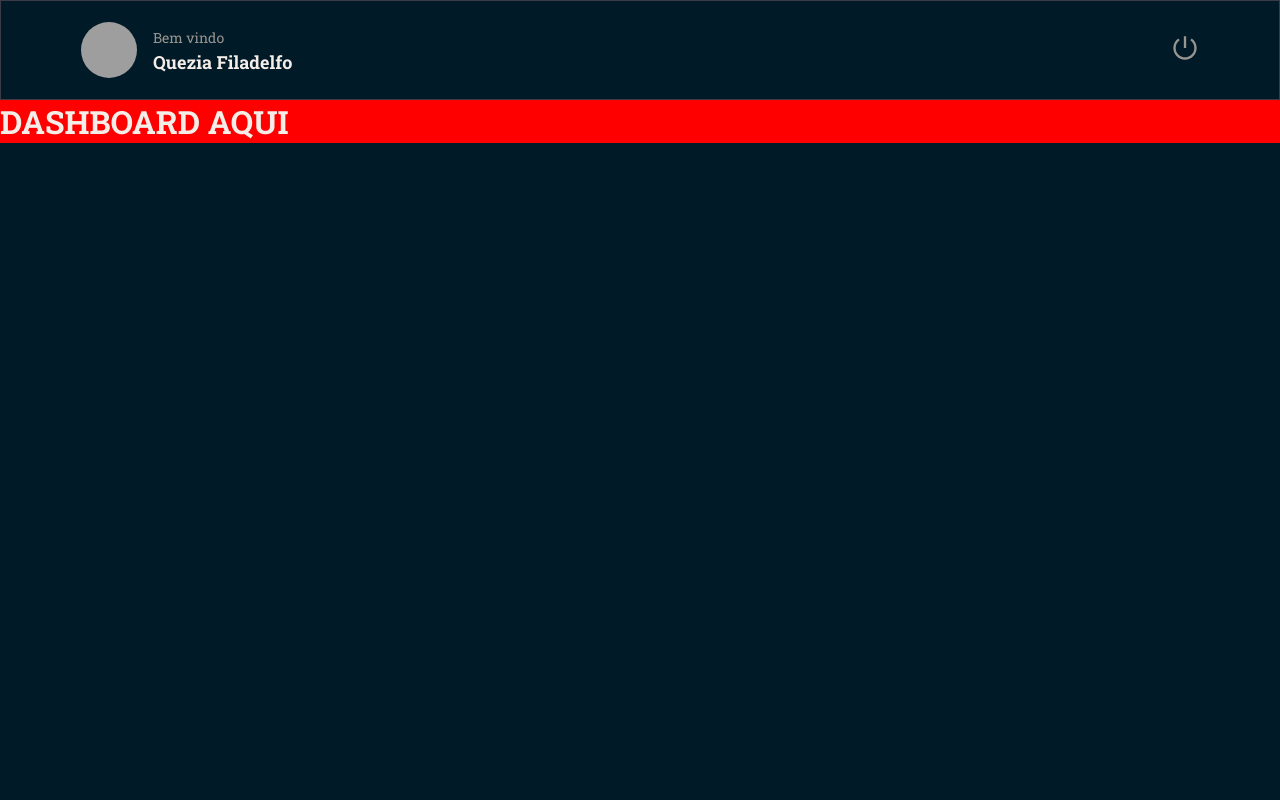
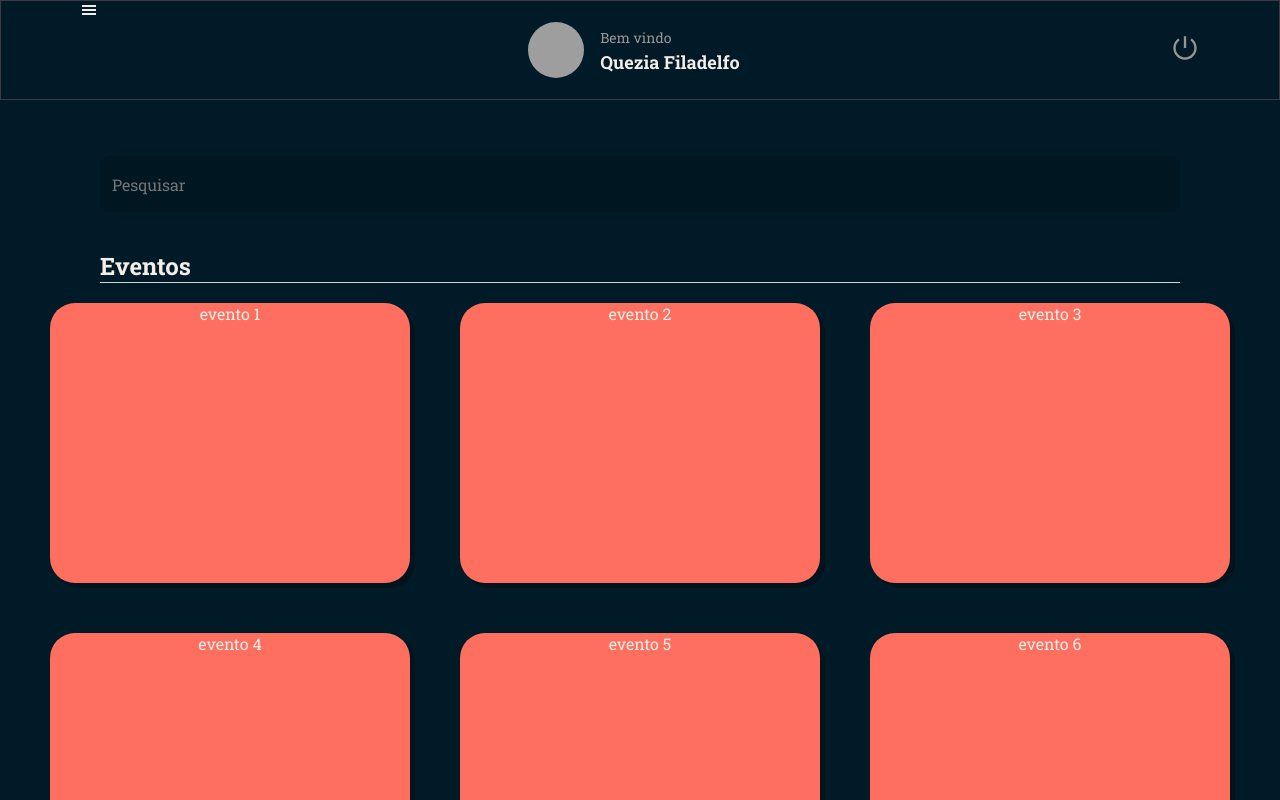
Before and after one commit to Avanti-Bootcamp-Proxy-Prowess/frontend-eventos-culturais, a React (Vite) app: page / in a window 1280 px wide. Shown: the top 800 px of the page. Built offline with nearby package versions, Linux system fonts and the light colour scheme; grey boxes are pictures that could not be loaded.

Commit message:
#5 feat: Adiciona o esqueleto da página de eventos e novos componentes

```diff
--- a/package.json
+++ b/package.json
@@ -10,6 +10,10 @@
     "preview": "vite preview"
   },
   "dependencies": {
+    "@emotion/react": "^11.11.4",
+    "@emotion/styled": "^11.11.5",
+    "@mui/icons-material": "^5.15.18",
+    "@mui/material": "^5.15.18",
     "axios": "^1.7.1",
     "react": "^18.2.0",
     "react-dom": "^18.2.0",
--- /dev/null
+++ b/src/components/Drawer/index.jsx
@@ -0,0 +1,45 @@
+import * as React from 'react';
+import Box from '@mui/material/Box';
+import Drawer from '@mui/material/Drawer';
+import List from '@mui/material/List';
+import ListItem from '@mui/material/ListItem';
+import ListItemButton from '@mui/material/ListItemButton';
+import ListItemIcon from '@mui/material/ListItemIcon';
+import ListItemText from '@mui/material/ListItemText';
+import InboxIcon from '@mui/icons-material/MoveToInbox';
+import MailIcon from '@mui/icons-material/Mail';
+import { GiHamburgerMenu } from "react-icons/gi";
+
+export default function TemporaryDrawer() {
+  const [open, setOpen] = React.useState(false);
+
+  const toggleDrawer = (newOpen) => () => {
+    setOpen(newOpen);
+  };
+
+  const DrawerList = (
+    <Box sx={{ width: 250 }} role="presentation" onClick={toggleDrawer(false)}>
+      <List>
+        {['Eventos', 'Locais', 'Categorias'].map((text, index) => (
+          <ListItem key={text} disablePadding>
+            <ListItemButton>
+              <ListItemIcon>
+                {index % 2 === 0 ? <InboxIcon /> : <MailIcon />}
+              </ListItemIcon>
+              <ListItemText primary={text} />
+            </ListItemButton>
+          </ListItem>
+        ))}
+      </List>
+    </Box>
+  );
+
+  return (
+    <div>
+      <GiHamburgerMenu onClick={toggleDrawer(true)}/>
+      <Drawer open={open} onClose={toggleDrawer(false)}>
+        {DrawerList}
+      </Drawer>
+    </div>
+  );
+}
--- /dev/null
+++ b/src/components/EventGrid/index.jsx
@@ -0,0 +1,14 @@
+import { GridContainer, GridContainerItem } from "./styles";
+
+export function EventGrid() {
+    return (
+        <GridContainer>
+            <GridContainerItem>evento 1</GridContainerItem>
+            <GridContainerItem>evento 2</GridContainerItem>
+            <GridContainerItem>evento 3</GridContainerItem>
+            <GridContainerItem>evento 4</GridContainerItem>
+            <GridContainerItem>evento 5</GridContainerItem>
+            <GridContainerItem>evento 6</GridContainerItem>
+        </GridContainer>
+    )
+}
--- /dev/null
+++ b/src/components/EventGrid/styles.js
@@ -0,0 +1,22 @@
+import styled from "styled-components";
+
+export const GridContainer = styled.div`
+    padding: 20px;
+    margin-left: 100px;
+    margin-right: 100px;
+
+    display: grid;
+    grid-template: 280px 280px 280px / 360px 360px 360px;
+    gap: 50px;
+
+    justify-content: center;
+`;
+
+export const GridContainerItem = styled.div`
+    border-radius: 25px;
+    box-shadow: 5px 5px #01131c;
+
+    text-align: center;
+
+    background-color: ${({ theme }) => theme.COLORS.ORANGE};
+`;
--- a/src/components/Header/index.jsx
+++ b/src/components/Header/index.jsx
@@ -1,9 +1,11 @@
 import { RiShutDownLine } from "react-icons/ri";
 import { Container, Profile, Logout } from "./styles";
+import Drawer from "../../components/Drawer";
 
 export function Header() {
     return (
         <Container>
+            <Drawer/>
             <Profile to="#">
                 <img src="http://github.com/queziafiladelfo.png" alt="Foto do usuário" />
 
--- a/src/pages/Dashboard/index.jsx
+++ b/src/pages/Dashboard/index.jsx
@@ -1,13 +1,23 @@
-import { Container } from "./styles";
+import { Container, Wraper } from "./styles";
 
 import { Header } from "../../components/Header";
+import { EventGrid } from "../../components/EventGrid";
+import { Input } from "../../components/Input";
 
 export function Dashboard() {
 
     return (
         <Container>
-            <Header />
-            <h1>DASHBOARD AQUI</h1>
+            <Header/>
+            <Wraper>
+                <Input
+                    placeholder="Pesquisar"
+                />
+                <div>
+                    <h2>Eventos</h2>
+                </div>
+                <EventGrid/>
+            </Wraper>
         </Container>
     )
 }
--- a/src/pages/Dashboard/styles.js
+++ b/src/pages/Dashboard/styles.js
@@ -1,7 +1,24 @@
 import styled from "styled-components";
 
 export const Container = styled.div`
+    display: flex;
+    flex-direction: column;
+    justify-content: center;
+
     > h1{
         background-color: red;
     }
 `;
+
+export const Wraper = styled.div`
+    margin: 56px 100px 0 100px;
+
+    display: flex;
+    flex-direction: column;
+    justify-content: center;
+
+    > div:nth-child(2){
+        margin-top: 30px;
+        border-bottom: 1px solid lightgray;
+    }
+`;
```
Also changed, not shown: 1 other file (tests, documents, lock files or other folders).
